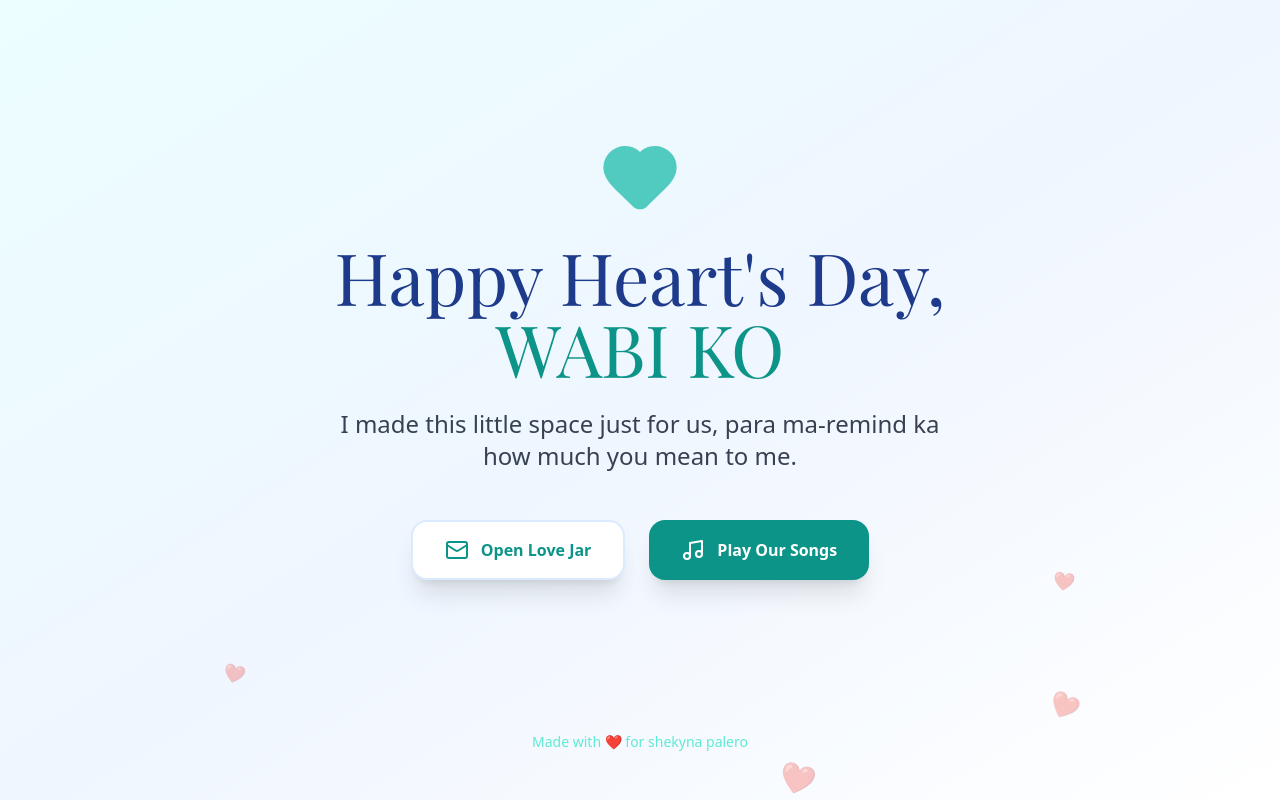
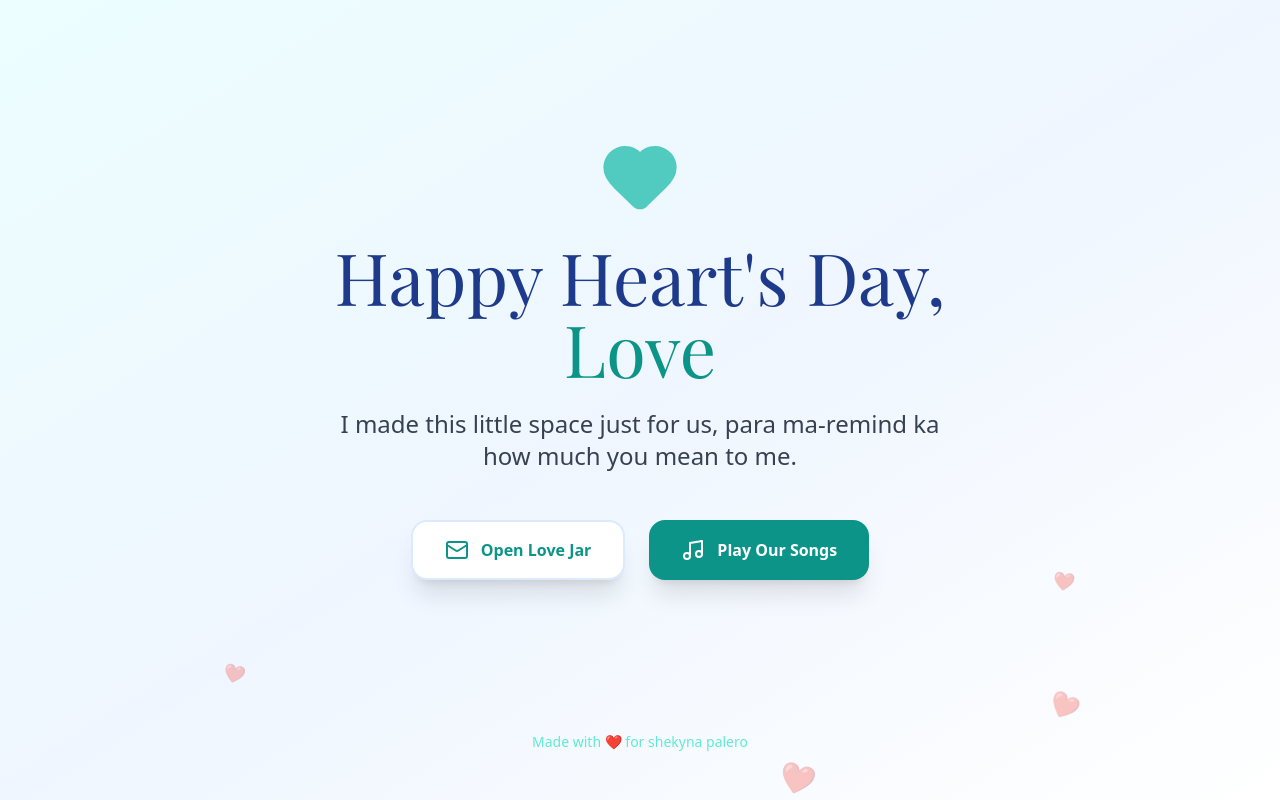
Before and after one commit to cdtpalers/trumsssz, a React (Vite) app: page / in a window 1280 px wide. Built offline with nearby package versions, Linux system fonts and the light colour scheme; a web font is replaced by a local one.

Commit message:
Update greeting to 'Love'

```diff
--- a/App.tsx
+++ b/App.tsx
@@ -42,7 +42,7 @@ const App: React.FC = () => {
             </div>
             <h1 className="text-5xl md:text-7xl font-serif text-blue-900 mb-6 leading-tight">
               Happy Heart's Day,<br />
-              <span className="text-teal-600">{PARTNER_NAME}</span>
+              <span className="text-teal-600">Love</span>
             </h1>
             <p className="text-xl md:text-2xl text-gray-700 font-light mb-12">
               I made this little space just for us, para ma-remind ka how much you mean to me.
```
